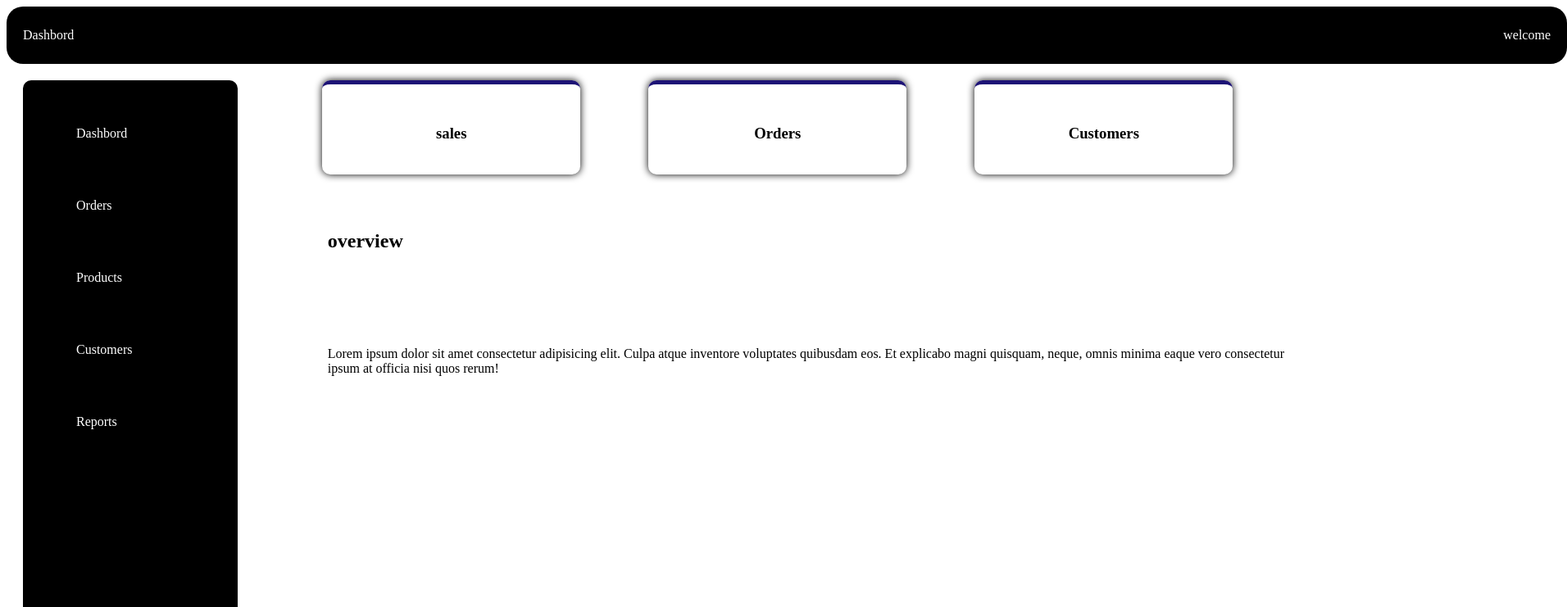
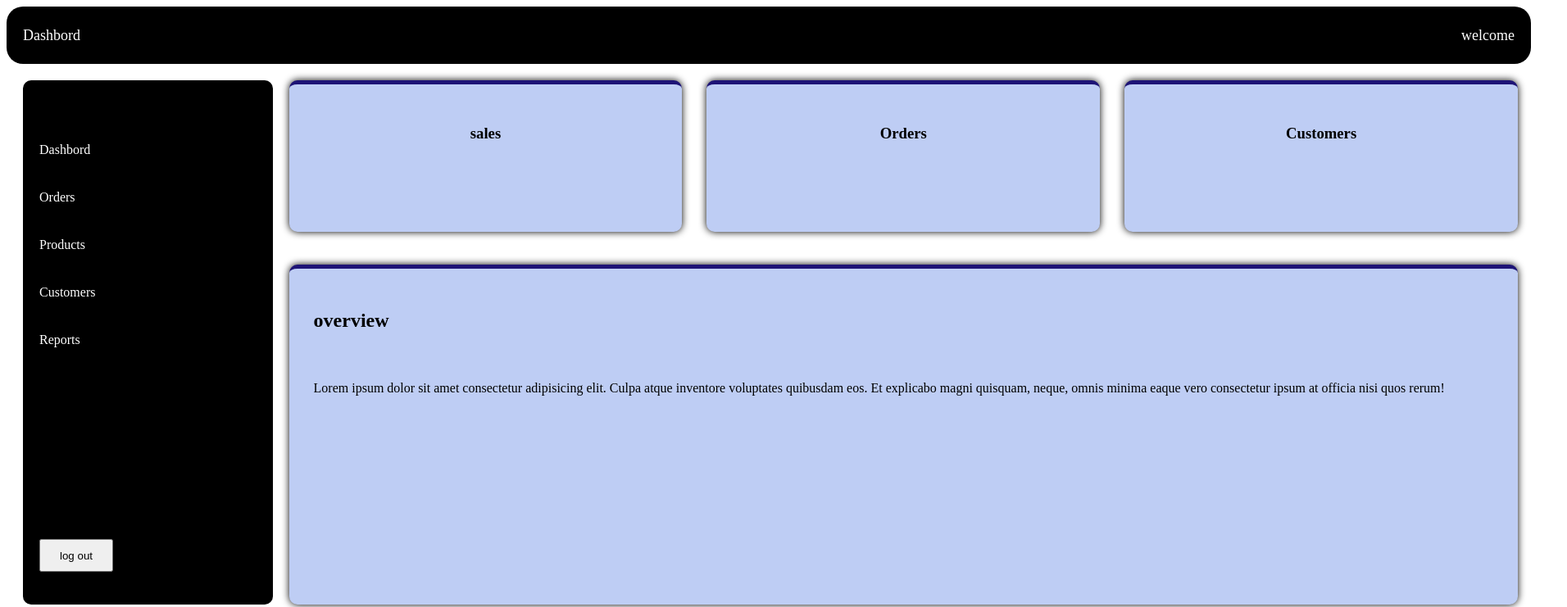
Before and after one commit to hythamhanii/web, a plain HTML site: page index.html in a window 1280 px wide. Shown: the top 741 px of the page at 82% size, 1912 px wide, since content can reach past the window. Drawn offline with Linux system fonts and the light colour scheme.

Commit message:
myproject

```diff
--- a/style.css
+++ b/style.css
@@ -1,6 +1,6 @@
-
-header{
-    width: 100%;
+/* Header */
+header {
+    width: 1820px;
     padding: 20px;
     background-color: black;
     color: white;
@@ -9,69 +9,107 @@ header{
     justify-content: space-between;
     display: flex;
     align-items: center;
+    font-size: large;
 }
 
-
-/* ================================================================================= */
-main{
+/* Main Layout */
+main {
     padding: 20px;
-    height: 100%;
     display: flex;
     gap: 20px;
-    aside{
+    height: 80vh;
+}
+
+/* Sidebar */
+aside {
     background-color: black;
-        height: 100%;
-        width: 10%;
-        padding: 40px;
+    width: 15%;
+    padding: 40px 20px;
     border-radius: 10px;
     display: flex;
     flex-direction: column;
     justify-content: space-between;
+}
 
-
-        ul{
+aside ul {
     color: white;
     list-style: none;
-            padding-left: 25px;
-            li{
-                padding-bottom: 70px;
+    padding: 0;
 }
+
+aside ul li {
+    padding: 20px 0;
+    transition: transform 0.3s ease;
+    cursor: pointer;
 }
-        button{
+
+aside ul li:hover {
+    transform: scale(1.05);
+    color: slategrey;
+}
+
+aside button {
     height: 40px;
     width: 90px;
 }
+
+/* Main Content Area */
+.classmain {
+    width: 85%;
+    display: flex;
+    flex-direction: column;
+    gap: 40px;
 }
 
-    .classmain{
-        width: 70%;
-        height: 100%;
-        display: flex;
-        flex-direction: column;
-        gap: 5%;
-        .div_1
-        {
+/* Top Boxes */
+.div_1 {
     display: flex;
     justify-content: space-evenly;
     width: 100%;
-            div{
+    gap: 30px;
+}
+
+.div_1 div {
     border-top: 5px solid rgb(29, 19, 118);
     border-radius: 10px;
-                width: 20%;
-                height: 40%;
+    width: 30%;
+    height: 120px;
     text-align: center;
     padding: 30px;
     box-shadow: 0px 0px 10px rgba(0, 0, 0, 1);
+    background-color: rgb(190, 205, 244);
+    font-weight: bold;
+    transition: transform 1s ease;
+    cursor: pointer;
 }
+
+.div_1 div:hover {
+    transform: scale(1.05);
+    background-color: rgb(157, 170, 203);
 }
-        .div_2{
-            padding-left: 7%;
-            h2{
-                padding-bottom: 3%;
+
+/* Overview Box */
+.div_2 {
+    flex: 1;
+    box-shadow: 0px 0px 10px rgba(0, 0, 0, 1);
+    background-color: rgb(190, 205, 244);
+    border-top: 5px solid rgb(29, 19, 118);
+    border-radius: 10px;
+    padding: 30px;
+    box-sizing: border-box;
+    width: 100%;
+    transition: transform 1s ease;
 }
-            p{
-                padding-top: 5%;
+
+.div_2:hover {
+    transform: scale(1.01);
+        background-color: rgb(157, 170, 203);
 }
+
+.div_2 h2 {
+    margin-bottom: 60px;
 }
+
+.div_2 p {
+    margin-top: 15px;
 }
-}
```
Lines whose indentation alone changed are shown as unchanged.
